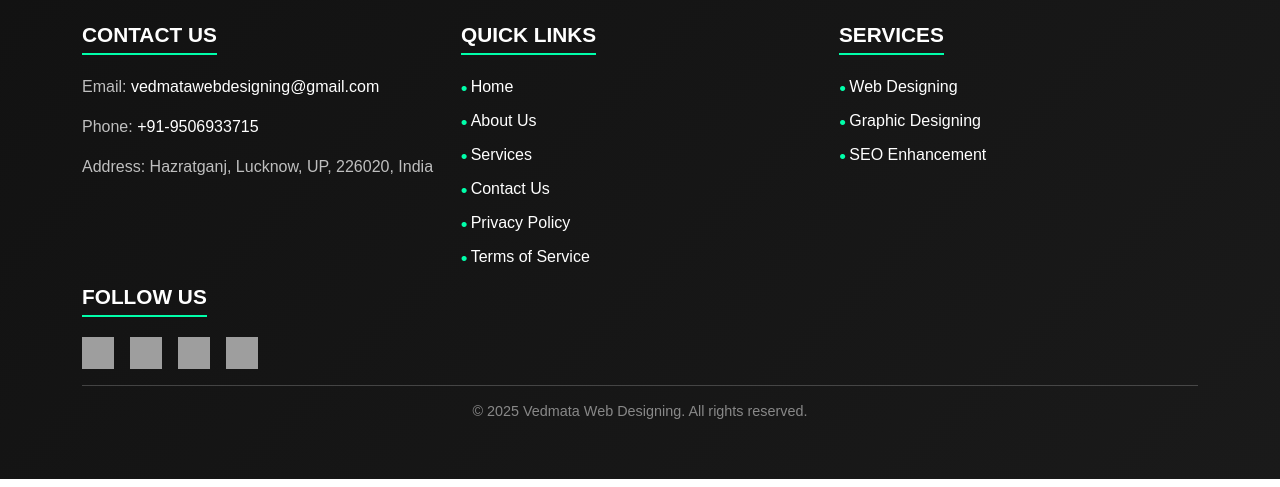
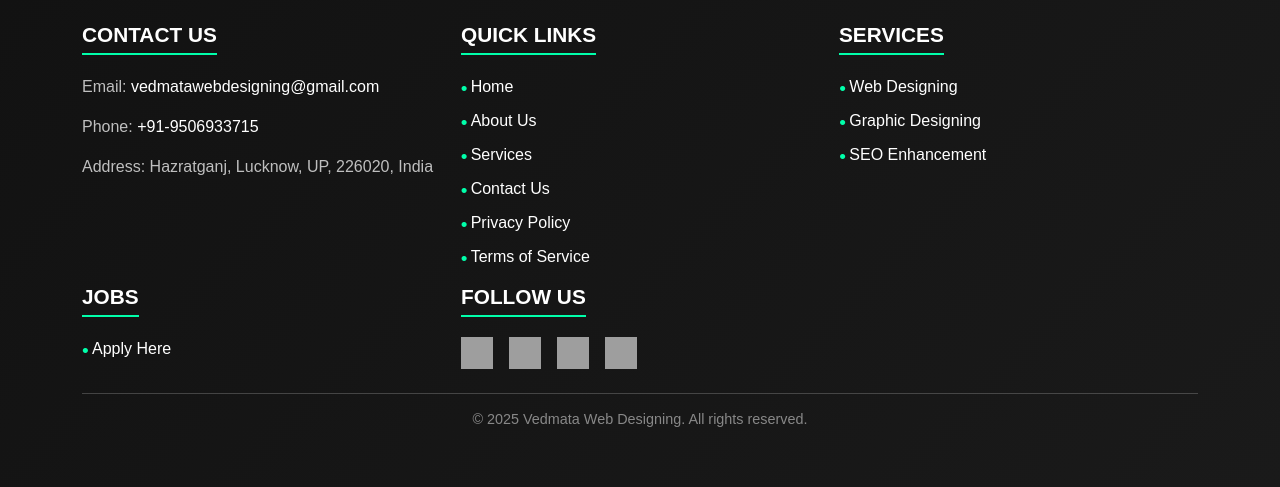
Before and after one commit to divy-mohan/vedmata_web_designing, a Django app: page /careers in a window 1280 px wide. Shown: the part 601-1088 px from the top of the page. Run offline with Django 5.2, Linux system fonts and the light colour scheme; grey boxes are pictures that could not be loaded.

Commit message:
updated footer

```diff
--- a/templates/base.html
+++ b/templates/base.html
@@ -153,6 +153,12 @@
                     <li><a class="text-white" href="/services">SEO Enhancement</a></li>
                 </ul>
             </div>
+            <div class="col-md-4">
+                <h5>Jobs</h5>
+                <ul class="list-unstyled">
+                    <li><a class="text-white" href="/careers">Apply Here</a></li>
+                </ul>
+            </div>
             <!-- Follow Us Section -->
             <div class="col-md-4">
                 <h5>Follow Us</h5>
```
